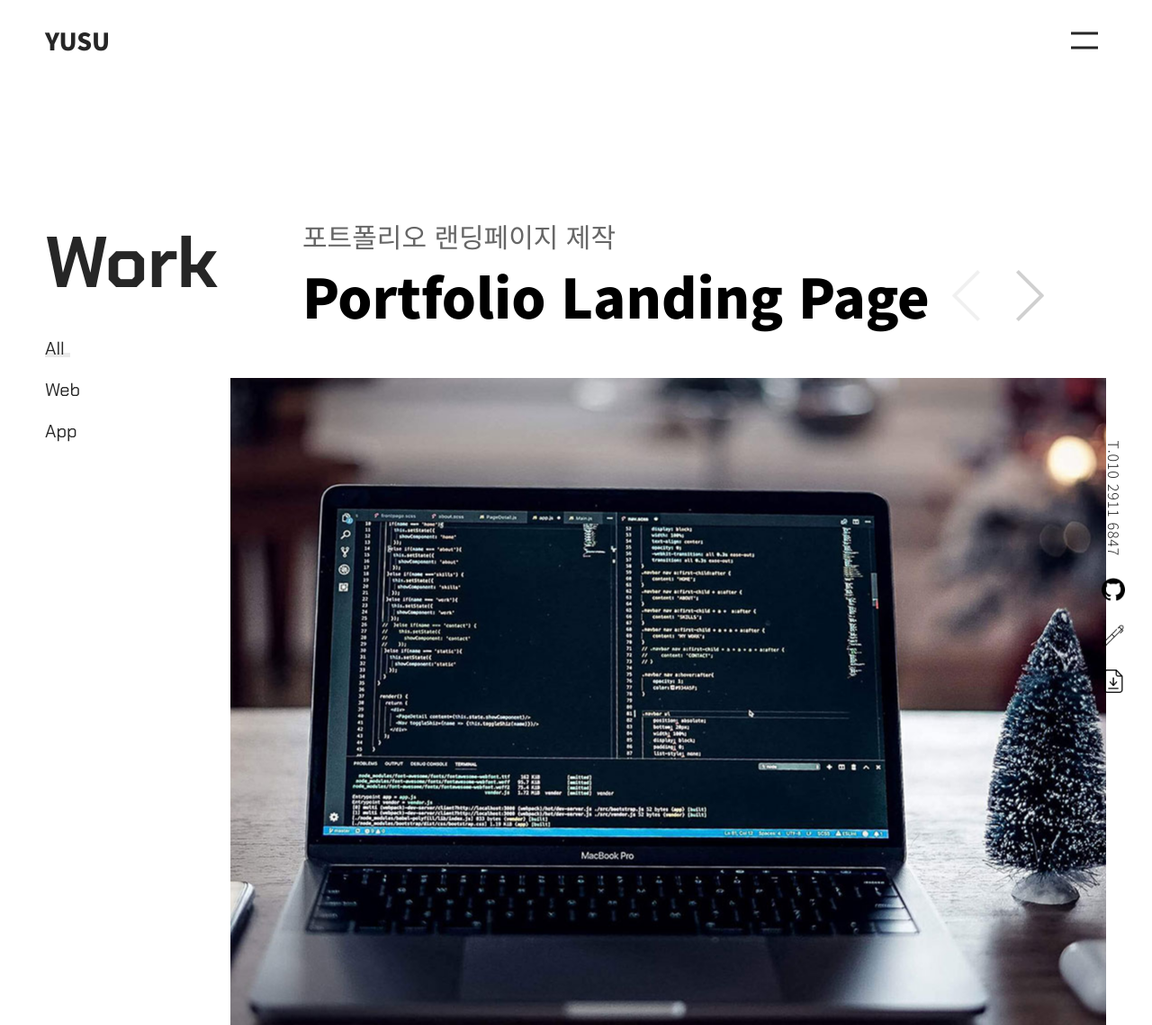
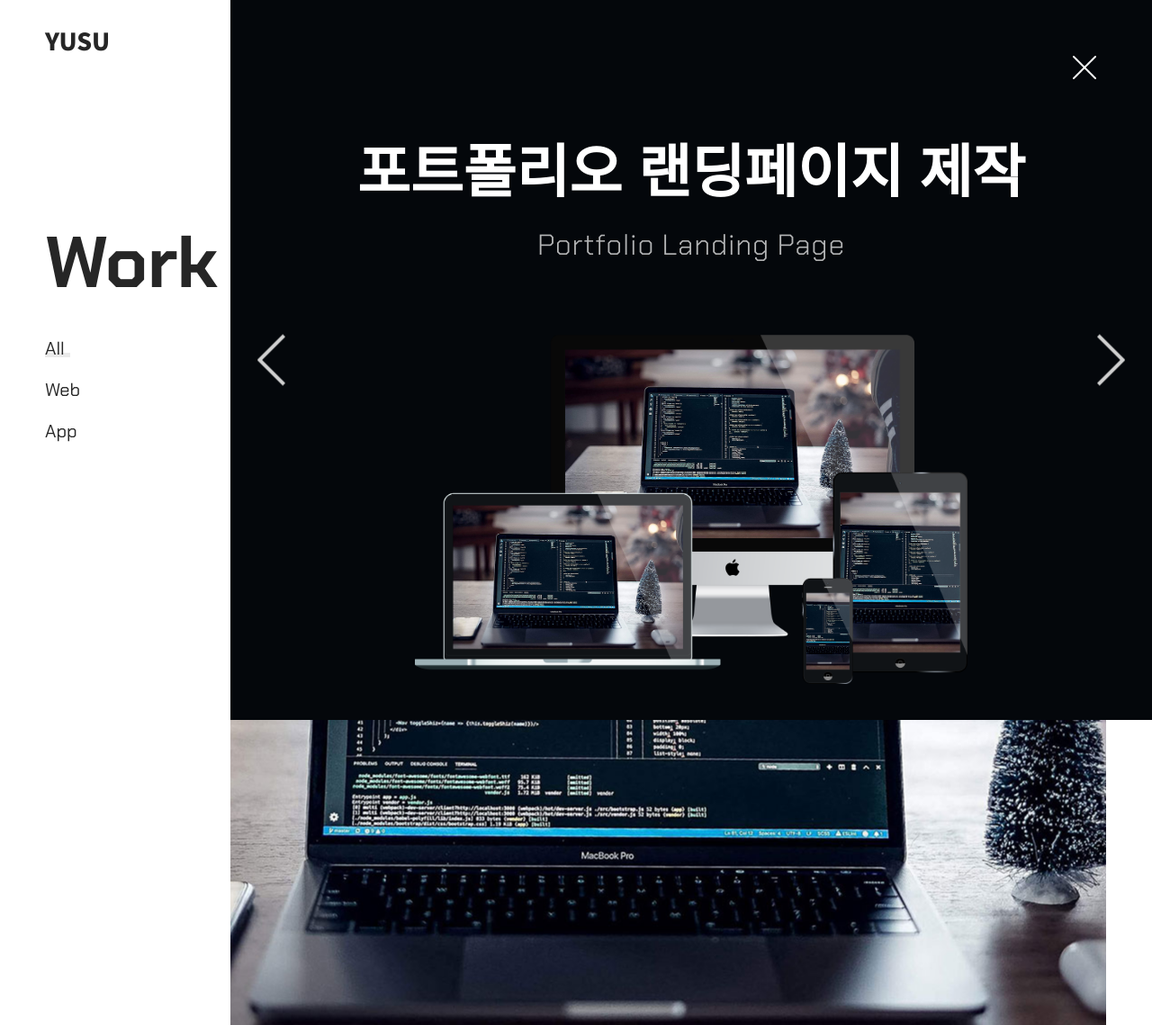
Before and after one commit to Jangyusu/project_portfolio, a PHP site: page /work.html in a window 1280 px wide. Shown: the top 1139 px of the page at 90% size. Run offline with PHP 8.4, Linux system fonts and the light colour scheme; style sheets or scripts are compiled from the project's sources.

Commit message:
work detail

```diff
--- a/asset/common/css/common.css
+++ b/asset/common/css/common.css
@@ -32,6 +32,8 @@ html::-webkit-scrollbar {
     position: fixed;
     left: 50px;
     top: 25px; }
+    .header__title.active a {
+      color: #262626; }
     .header__title a {
       font-size: 1.65rem;
       font-weight: 800;
--- a/asset/common/css/common.scss
+++ b/asset/common/css/common.scss
@@ -55,10 +55,13 @@ html::-webkit-scrollbar {
         left: 50px;
         top: 25px;
 
+        &.active a{
+            color: #262626;
+        }
         & a {
-          font-size: 1.65rem;
-          font-weight: 800;
-          color: #fff;
+            font-size: 1.65rem;
+            font-weight: 800;
+            color: #fff;
         }
     }
     &__menu {
--- a/asset/common/js/common.js
+++ b/asset/common/js/common.js
@@ -20,19 +20,19 @@ window.addEventListener("DOMContentLoaded", function () { //문서 로드 후
 
 
     function firstEvent() { //초기값 실행
-        if (sessionStorage.getItem("check") == "on") {
-            pageSwitch("0s", "0s", "0s", "0s", addActive); //header menu on
-            for (var i = 0; i < navList.length; i++) {
-                addActive(navList[i]);
-            };
+        // if (sessionStorage.getItem("check") == "on") {
+        //     pageSwitch("0s", "0s", "0s", "0s", addActive); //header menu on
+        //     for (var i = 0; i < navList.length; i++) {
+        //         addActive(navList[i]);
+        //     };
 
-            setTimeout(function () { //header menu off
-                pageSwitch("1s cubic-bezier(0.87, 0, 0.13, 1)", ".2s ease-in-out", ".7s", ".2s", removeActive);
-                textSlideFun(removeActive);
-            }, 100);
-        }
+        //     setTimeout(function () { //header menu off
+        //         pageSwitch("1s cubic-bezier(0.87, 0, 0.13, 1)", ".2s ease-in-out", ".7s", ".2s", removeActive);
+        //         textSlideFun(removeActive);
+        //     }, 100);
+        // }
 
-        sessionStorage.setItem("check", "on");
+        // sessionStorage.setItem("check", "on");
 
         function pageSwitch(fir, sec, thi, four, fun) { //header menu on/off 함수
             nav.style.transition = fir;
--- a/asset/css/work.css
+++ b/asset/css/work.css
@@ -32,6 +32,8 @@ html::-webkit-scrollbar {
     position: fixed;
     left: 50px;
     top: 25px; }
+    .header__title.active a {
+      color: #262626; }
     .header__title a {
       font-size: 1.65rem;
       font-weight: 800;
@@ -240,6 +242,7 @@ html::-webkit-scrollbar {
   display: flex; }
   .main__left {
     width: 20%;
+    height: 100vh;
     padding-left: 50px;
     position: fixed; }
     .main__left_title {
@@ -378,5 +381,80 @@ html::-webkit-scrollbar {
         visibility: visible;
         opacity: 1;
         transition: .3s ease-in-out; }
+  .main__detail {
+    width: 100%;
+    height: 100vh;
+    padding-top: 140px;
+    text-align: center;
+    position: absolute;
+    left: 0;
+    top: 0;
+    transition: 1s cubic-bezier(0.76, 0, 0.24, 1); }
+    .main__detail.active {
+      transform: translate(-100%); }
+    .main__detail_wrapper {
+      width: 0;
+      height: 100vh;
+      background: #04070b;
+      position: fixed;
+      right: 0;
+      top: 0;
+      overflow: hidden;
+      z-index: 2;
+      transition: 1s cubic-bezier(0.87, 0, 0.13, 1); }
+      .main__detail_wrapper.active {
+        width: 80%; }
+        .main__detail_wrapper.active .main__detail_close {
+          visibility: visible;
+          opacity: 1;
+          transition: .5s 1s ease-in-out; }
+    .main__detail_title {
+      margin-bottom: 60px;
+      font-size: 4rem;
+      font-weight: 600;
+      color: #fff; }
+      .main__detail_title small {
+        font-family: "Chakra Petch";
+        font-size: 2rem;
+        font-weight: 100;
+        line-height: 5rem;
+        letter-spacing: .05rem;
+        color: rgba(255, 255, 255, 0.7);
+        display: block; }
+    .main__detail img {
+      width: 60%; }
+    .main__detail_prev {
+      width: 31px;
+      height: 57px;
+      background-image: url("../img/work/prev.png");
+      position: absolute;
+      left: 30px;
+      top: 50%;
+      transform: translateY(-50%); }
+      .main__detail_prev.active {
+        cursor: auto;
+        opacity: .3; }
+    .main__detail_next {
+      width: 31px;
+      height: 57px;
+      background-image: url("../img/work/next.png");
+      position: absolute;
+      right: 30px;
+      top: 50%;
+      transform: translateY(-50%); }
+      .main__detail_next.active {
+        cursor: auto;
+        opacity: .3; }
+    .main__detail_close {
+      width: 50px;
+      height: 50px;
+      background-image: url("../img/work/close.png");
+      background-repeat: no-repeat;
+      background-position: center;
+      position: absolute;
+      right: 50px;
+      top: 50px;
+      visibility: hidden;
+      opacity: 0; }
 
 /*# sourceMappingURL=work.css.map */
--- a/asset/css/work.scss
+++ b/asset/css/work.scss
@@ -6,6 +6,7 @@
 
     &__left {
         width: 20%;
+        height: 100vh;
         padding-left: 50px;
         position: fixed;
 
@@ -196,4 +197,100 @@
             }
         }
     }
+    &__detail {
+        width: 100%;
+        height: 100vh;
+        padding-top: 140px;
+        text-align: center;
+        position: absolute;
+        left: 0;
+        top: 0;
+        transition: 1s cubic-bezier(0.76, 0, 0.24, 1);
+
+        &.active {
+            transform: translate(-100%);
+        }
+        &_wrapper {
+            width: 0;
+            height: 100vh;
+            background: #04070b;
+            position: fixed;
+            right: 0;
+            top: 0;
+            overflow: hidden;
+            z-index: 2;
+            transition: 1s cubic-bezier(0.87, 0, 0.13, 1);
+
+            &.active {
+                width: 80%;
+
+                .main__detail {
+                    &_close {
+                        visibility: visible;
+                        opacity: 1;
+                        transition: .5s 1s ease-in-out;
+                    }
+                }
+            }
+        }
+        &_title {
+            margin-bottom: 60px;
+            font-size: 4rem;
+            font-weight: 600;
+            color: #fff;
+
+            & small {
+                font-family: "Chakra Petch";
+                font-size: 2rem;
+                font-weight: 100;
+                line-height: 5rem;
+                letter-spacing: .05rem;
+                color: rgba(255,255,255,.7);
+                display: block;
+            }
+        }
+        & img {
+            width: 60%;
+        }
+        &_prev {
+            width: 31px;
+            height: 57px;
+            background-image: url("../img/work/prev.png");
+            position: absolute;
+            left: 30px;
+            top: 50%;
+            transform: translateY(-50%);
+
+            &.active {
+                cursor: auto;
+                opacity: .3;
+            }
+        }
+        &_next {
+            width: 31px;
+            height: 57px;
+            background-image: url("../img/work/next.png");
+            position: absolute;
+            right: 30px;
+            top: 50%;
+            transform: translateY(-50%);
+
+            &.active {
+                cursor: auto;
+                opacity: .3;
+            }
+        }
+        &_close {
+            width: 50px;
+            height: 50px;
+            background-image: url("../img/work/close.png");
+            background-repeat: no-repeat;
+            background-position: center;
+            position: absolute;
+            right: 50px;
+            top: 50px;
+            visibility: hidden;
+            opacity: 0;
+        }
+    }
 }
--- a/work.html
+++ b/work.html
@@ -143,6 +143,25 @@
             </ul>
             <figure class="main__right_preview"></figure>
         </div>
+        <div class="main__detail_wrapper active">
+            <article class="main__detail">
+                <h3 class="main__detail_title">
+                    포트폴리오 랜딩페이지 제작
+                    <small>Portfolio Landing Page</small>
+                </h3>
+                <img src="asset/img/work/detail/mockup_01.png" alt="#">
+            </article>
+            <article class="main__detail">
+                <h3 class="main__detail_title">
+                    포트폴리오 랜딩페이지 제작
+                    <small>Portfolio Landing Page</small>
+                </h3>
+                <img src="asset/img/work/detail/mockup_01.png" alt="#">
+            </article>
+            <button type="button" class="main__detail_prev"></button>
+            <button type="button" class="main__detail_next"></button>
+            <button type="button" class="main__detail_close"></button>
+        </div>
     </main>
 
     <div class="loading"></div>
```
Also changed, not shown: asset/css/index.css (+34 -16 lines), asset/css/index.scss (+36 -15 lines), asset/js/work.js (+76 -1 lines), asset/img/work/close.png (added), asset/img/work/detail/mockup_01.png (added), 8 other files.
